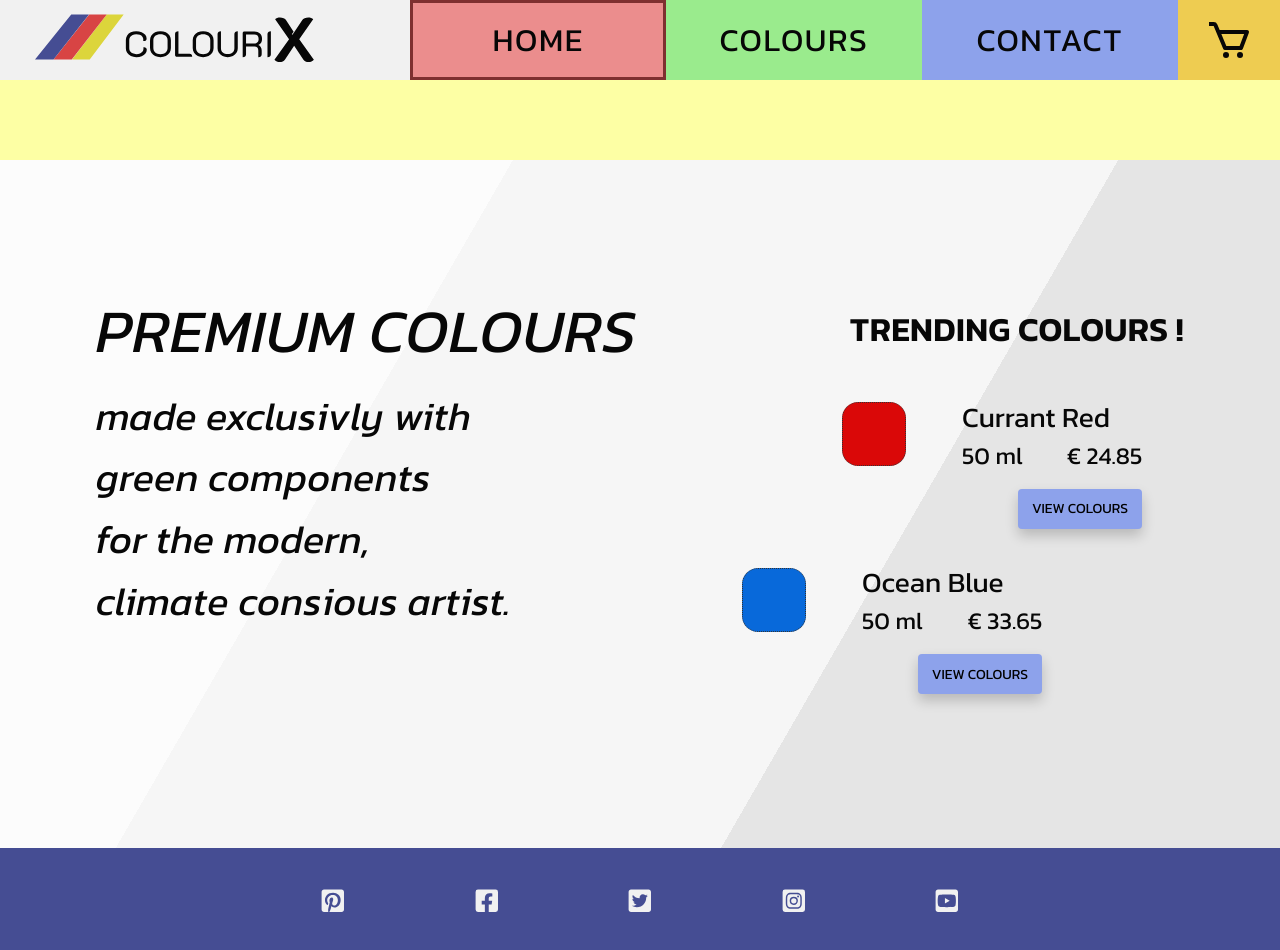
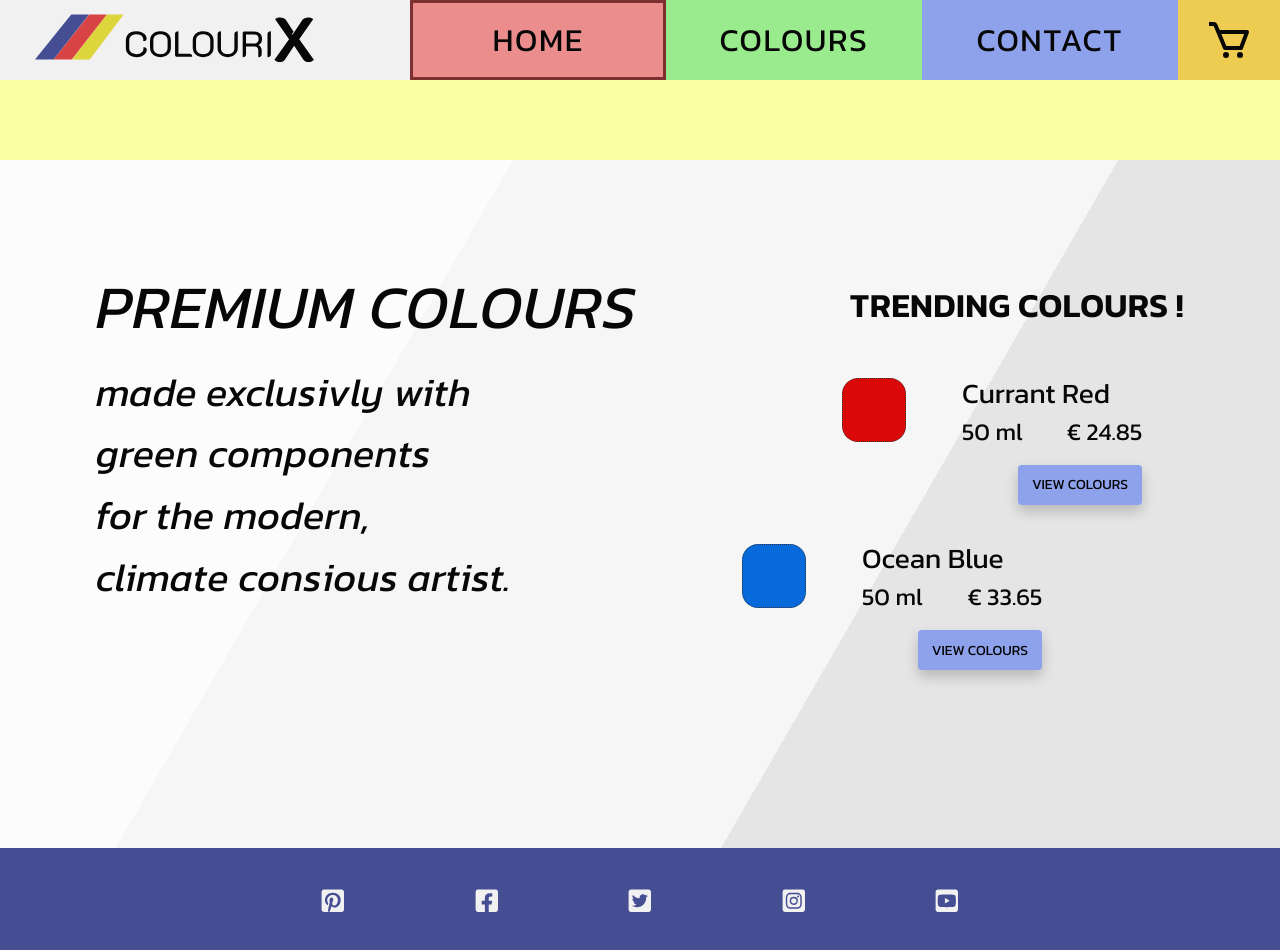
Before and after one commit to Patrick-Svensson/colourix, a React (Create React App) app: page / in a window 1280 px wide. Shown: the top 950 px of the page. Built offline with nearby package versions, Linux system fonts and the light colour scheme.

Commit message:
Add margin to Home content.

```diff
--- a/src/Pages/Home.css
+++ b/src/Pages/Home.css
@@ -20,7 +20,7 @@
     height: 50%;
     display: flex;
     justify-content: space-between;
-    margin-bottom: 7rem;
+    margin-bottom: 10rem;
 }
 
 .homeHeader {
```
